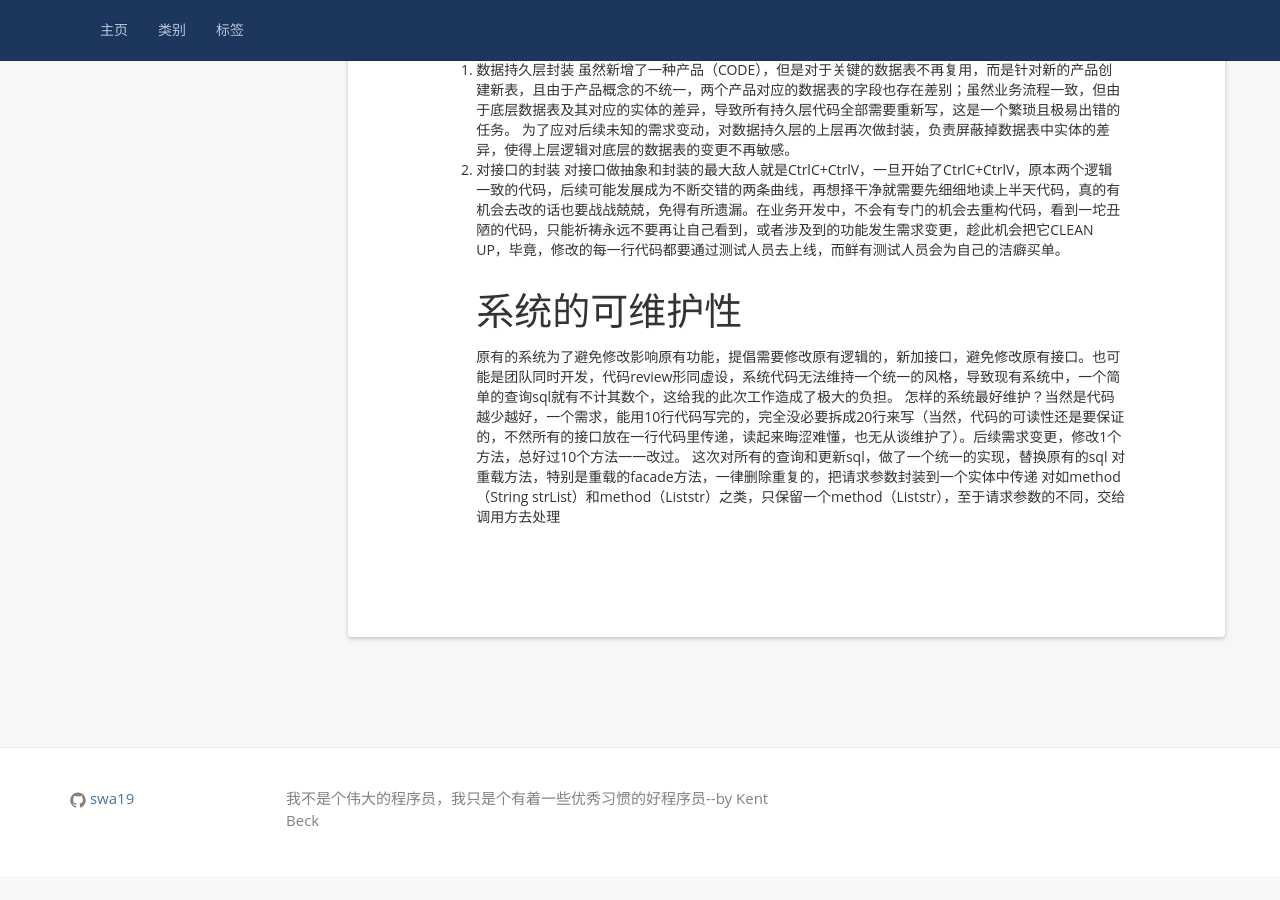
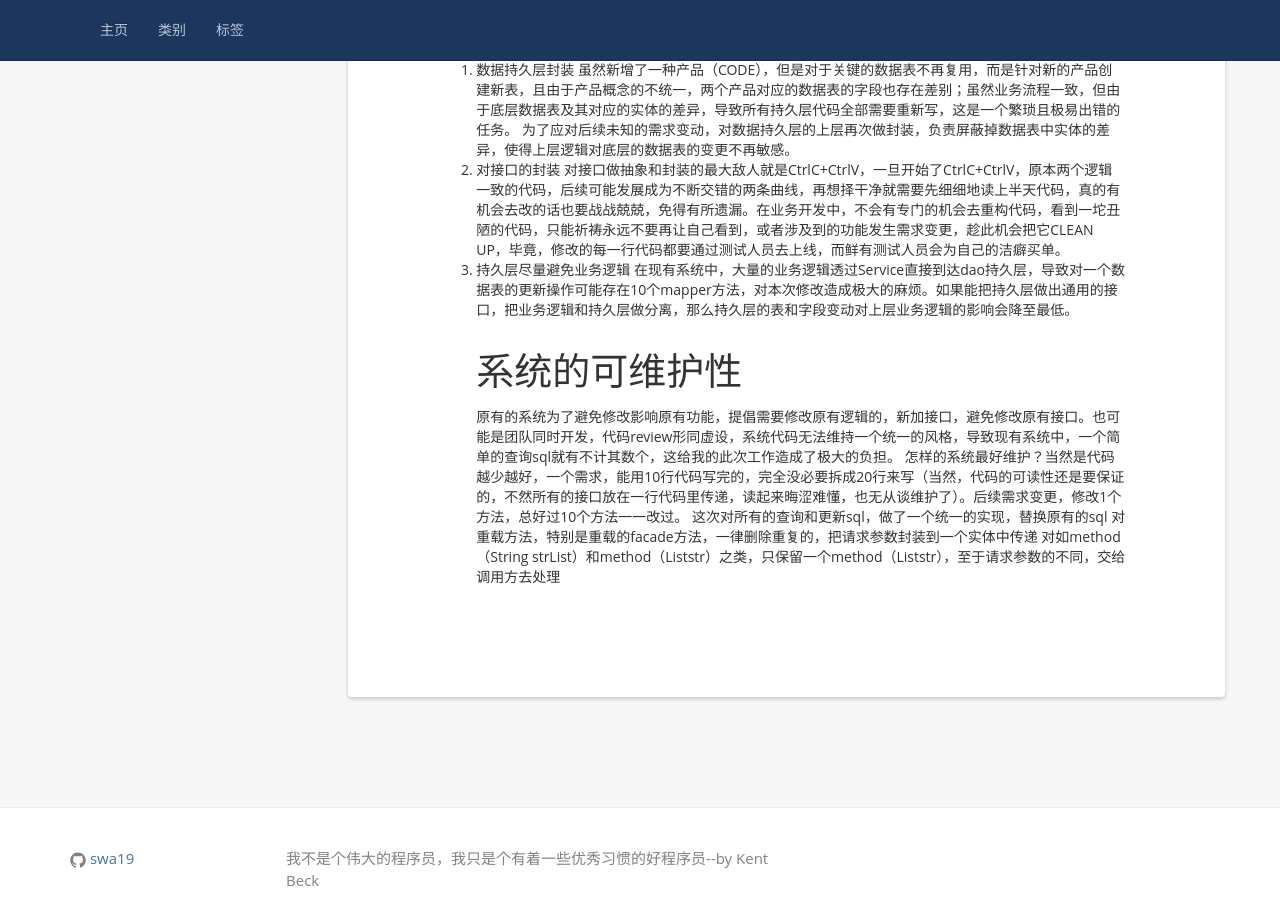
Before and after one commit to honchy/swa19.github.io, a Jekyll site: the page built from _posts/201711/2017-11-14-cleancode.md, in a window 1280 px wide and 900 px high, scrolled down 528 px. Built offline with Jekyll 4.4.1, drawn with Linux system fonts in a browser that asks for light colours; before the commit the page ends 1404 px from its top, so only the background shows below that.

Commit message:
cleancode

```diff
--- a/_posts/201711/2017-11-14-cleancode.md
+++ b/_posts/201711/2017-11-14-cleancode.md
@@ -22,6 +22,8 @@ tags: cleanCode
 为了应对后续未知的需求变动，对数据持久层的上层再次做封装，负责屏蔽掉数据表中实体的差异，使得上层逻辑对底层的数据表的变更不再敏感。
 2. 对接口的封装
 对接口做抽象和封装的最大敌人就是CtrlC+CtrlV，一旦开始了CtrlC+CtrlV，原本两个逻辑一致的代码，后续可能发展成为不断交错的两条曲线，再想择干净就需要先细细地读上半天代码，真的有机会去改的话也要战战兢兢，免得有所遗漏。在业务开发中，不会有专门的机会去重构代码，看到一坨丑陋的代码，只能祈祷永远不要再让自己看到，或者涉及到的功能发生需求变更，趁此机会把它CLEAN UP，毕竟，修改的每一行代码都要通过测试人员去上线，而鲜有测试人员会为自己的洁癖买单。
+3. 持久层尽量避免业务逻辑
+在现有系统中，大量的业务逻辑透过Service直接到达dao持久层，导致对一个数据表的更新操作可能存在10个mapper方法，对本次修改造成极大的麻烦。如果能把持久层做出通用的接口，把业务逻辑和持久层做分离，那么持久层的表和字段变动对上层业务逻辑的影响会降至最低。
 # 系统的可维护性
 原有的系统为了避免修改影响原有功能，提倡需要修改原有逻辑的，新加接口，避免修改原有接口。也可能是团队同时开发，代码review形同虚设，系统代码无法维持一个统一的风格，导致现有系统中，一个简单的查询sql就有不计其数个，这给我的此次工作造成了极大的负担。
 怎样的系统最好维护？当然是代码越少越好，一个需求，能用10行代码写完的，完全没必要拆成20行来写（当然，代码的可读性还是要保证的，不然所有的接口放在一行代码里传递，读起来晦涩难懂，也无从谈维护了）。后续需求变更，修改1个方法，总好过10个方法一一改过。
```
Also changed, not shown: _posts/201711/2017-11-14-summary.md (added, +15 -0 lines), readme.md.
